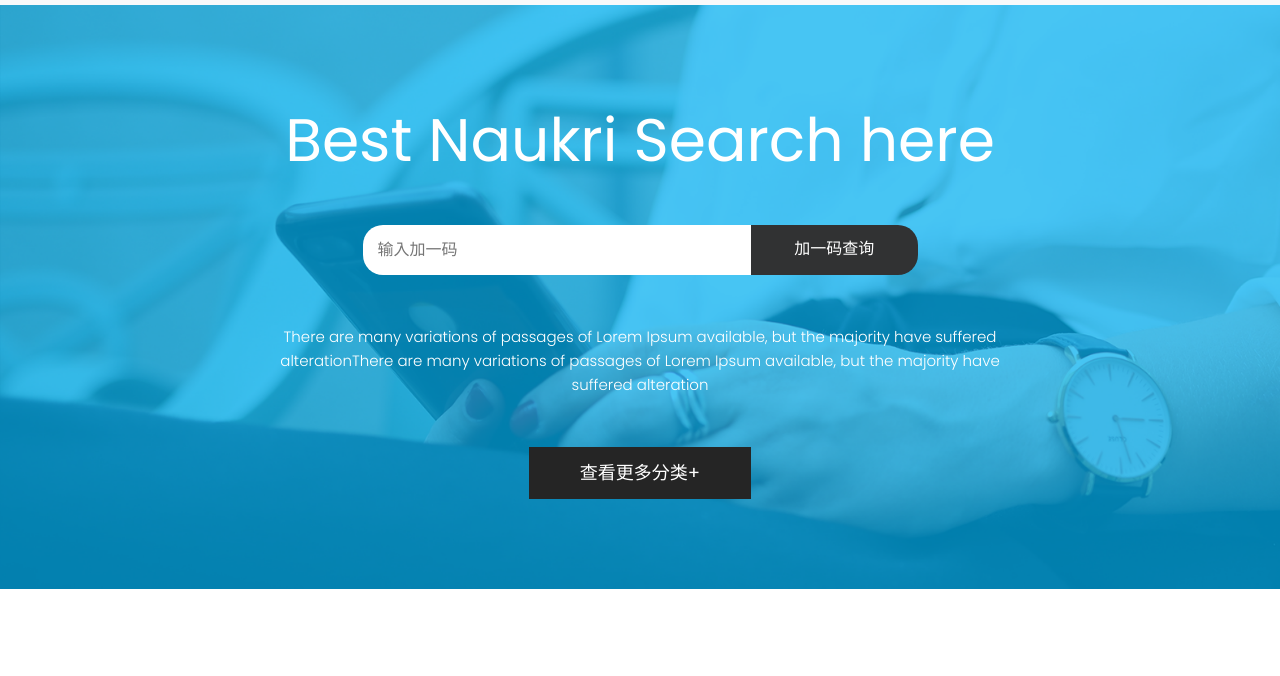
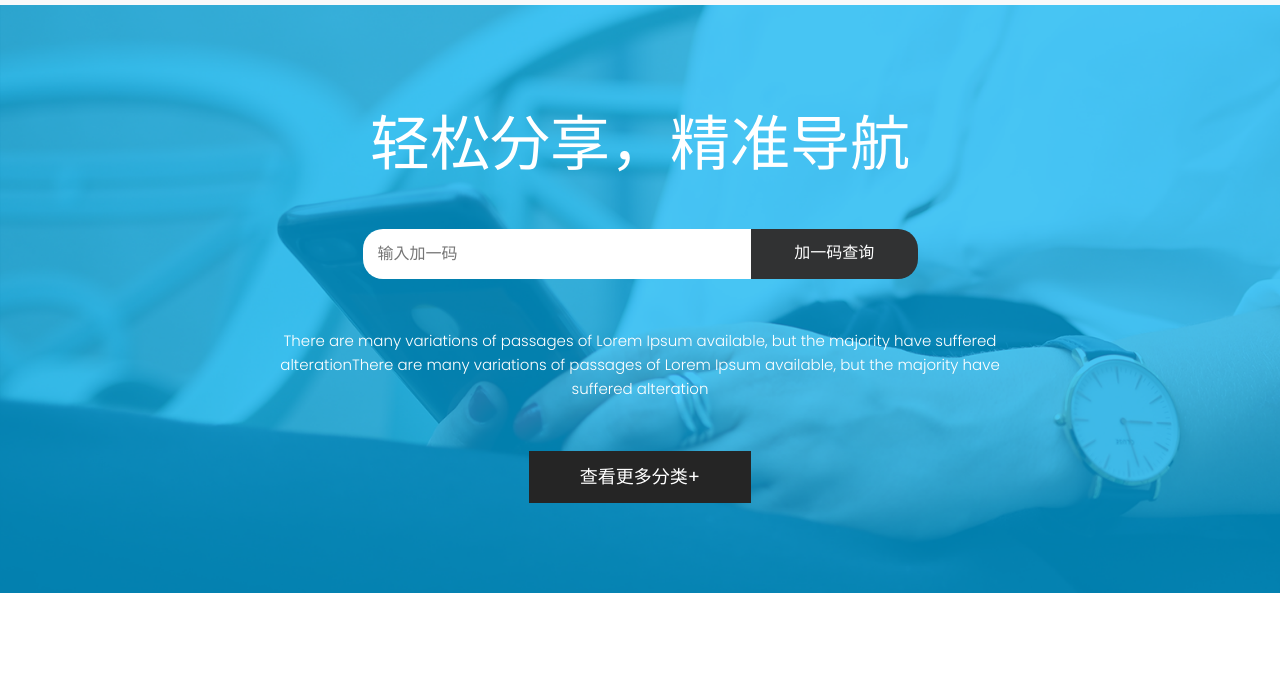
Before and after one commit to wxlink/jiayima, a plain HTML site: page index.html in a window 1280 px wide. Shown: the part 56-732 px from the top of the page. Drawn offline with nearby package versions, Linux system fonts and the light colour scheme; files whose address does not match are found by name.

Commit message:
Update index.html

```diff
--- a/index.html
+++ b/index.html
@@ -52,7 +52,7 @@
 	<!-- banner section start-->
 	<div class="banner_section layout_padding">
 		<div class="container">
-			<h1 class="best_taital">Best Naukri Search here</h1>
+			<h1 class="best_taital">轻松分享，精准导航</h1>
 			<div class="box_main">
 			    <input type="" class="email_bt" placeholder="输入加一码" name="">
 				<button class="subscribe_bt"><a href="#">加一码查询</a></button>
```
